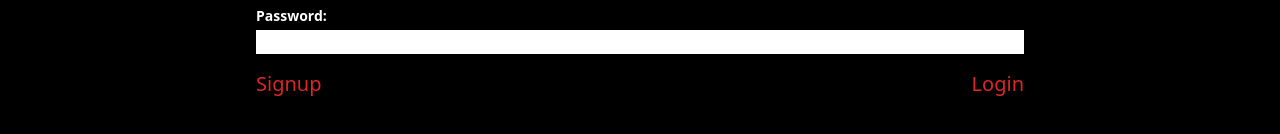
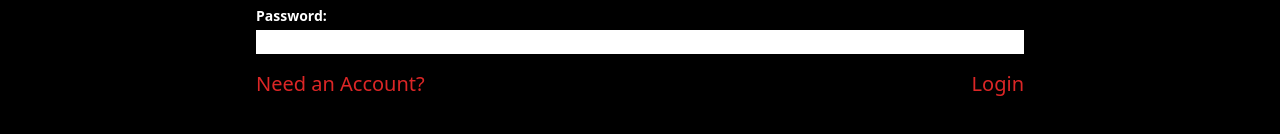
Before and after one commit to JFerraro26/tableTopStories, a React (Create React App) app in the folder ghi/: page /account/login-signup in a window 1280 px wide. Shown: the part 174-308 px from the top of the page. Built offline with nearby package versions, Linux system fonts and the light colour scheme; no server answers.

Commit message:
added signup

```diff
--- a/ghi/src/account/LogInForm.js
+++ b/ghi/src/account/LogInForm.js
@@ -71,7 +71,7 @@ function LoginInForm({ setPage }) {
 						className="text-xl border-1 rounded-2xl hover:text-red-300"
 						type="button"
 					>
-						Signup
+						Need an Account?
 					</button>
 					<button
 						className="text-xl border-1 rounded-2xl hover:text-red-300"
--- a/ghi/src/account/SignupForm.js
+++ b/ghi/src/account/SignupForm.js
@@ -118,7 +118,7 @@ function SignUpForm({ setPage }) {
 						className="text-xl border-1 rounded-2xl hover:text-red-300"
 						type="button"
 					>
-						Login
+						Already have an account?
 					</button>
 					<button
 						className="text-xl border-1 rounded-2xl hover:text-red-300"
```
